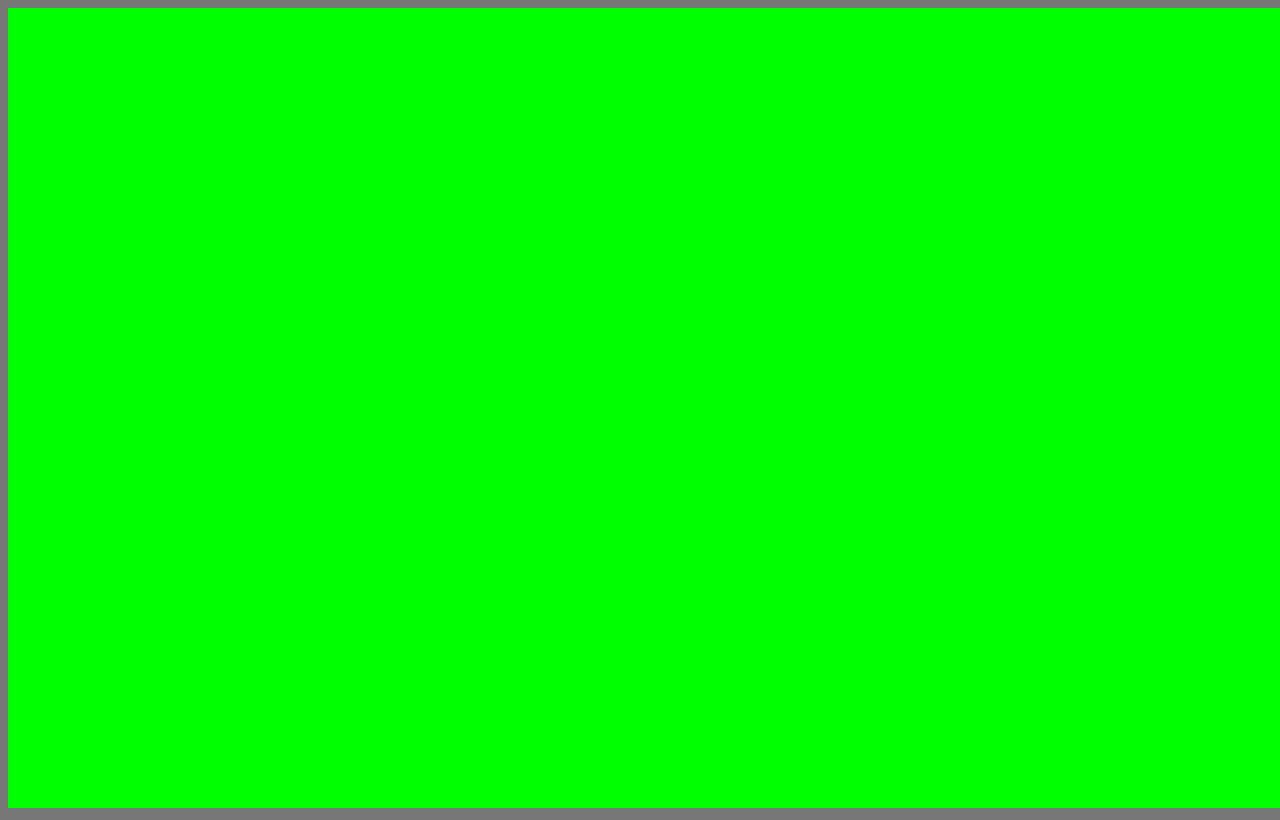
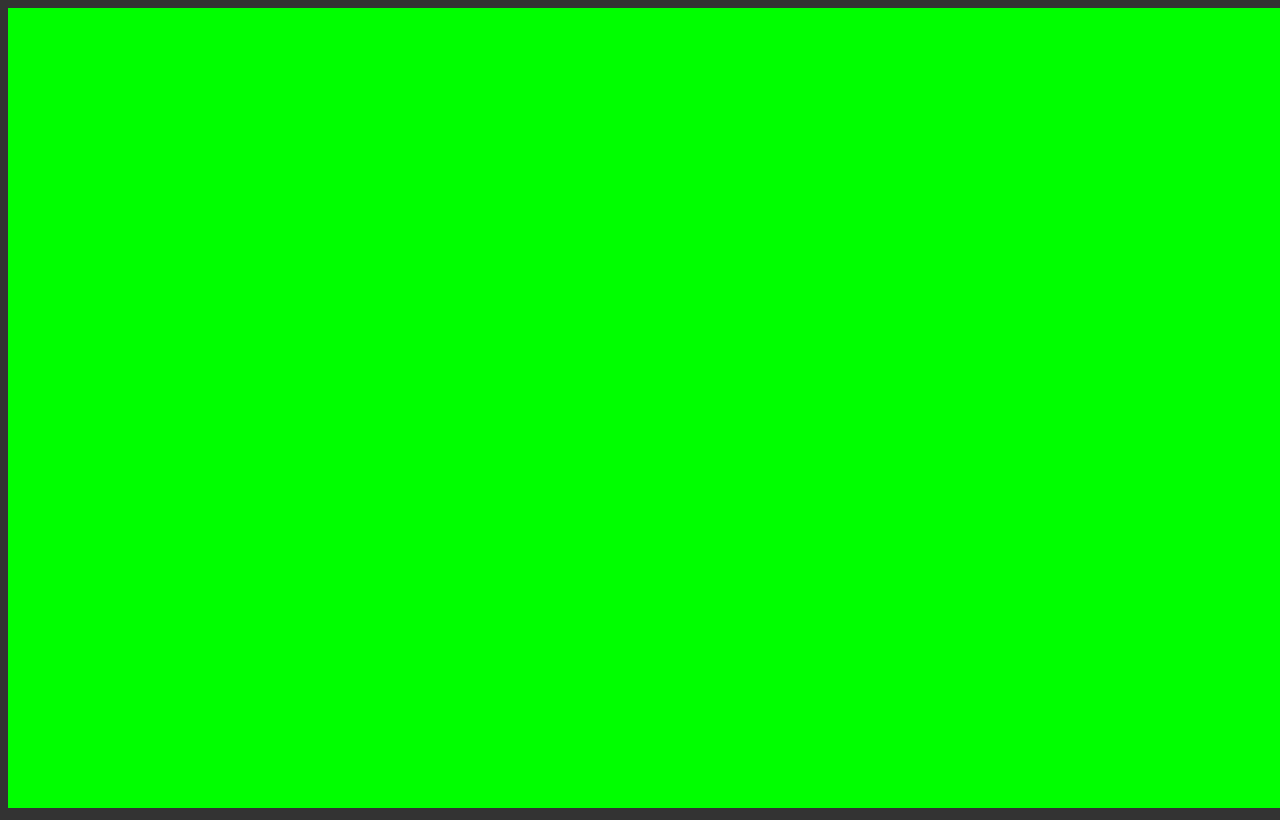
Before and after one commit to JulianNymark/ts-webpack-threejs-thing, a website built with webpack: page index.html in a window 1280 px wide. Built offline with nearby package versions, Linux system fonts and the light colour scheme.

Commit message:
more + readme & image (all projects should at _least_ have a README.md + an image!)

```diff
--- a/src/css/main.css
+++ b/src/css/main.css
@@ -1,5 +1,5 @@
 html {
-    background-color: #777;
+    background-color: #333;
 }
 
 #thecanvas {
```
Also changed, not shown: README.md (added), screenshots/picture.png (added).
